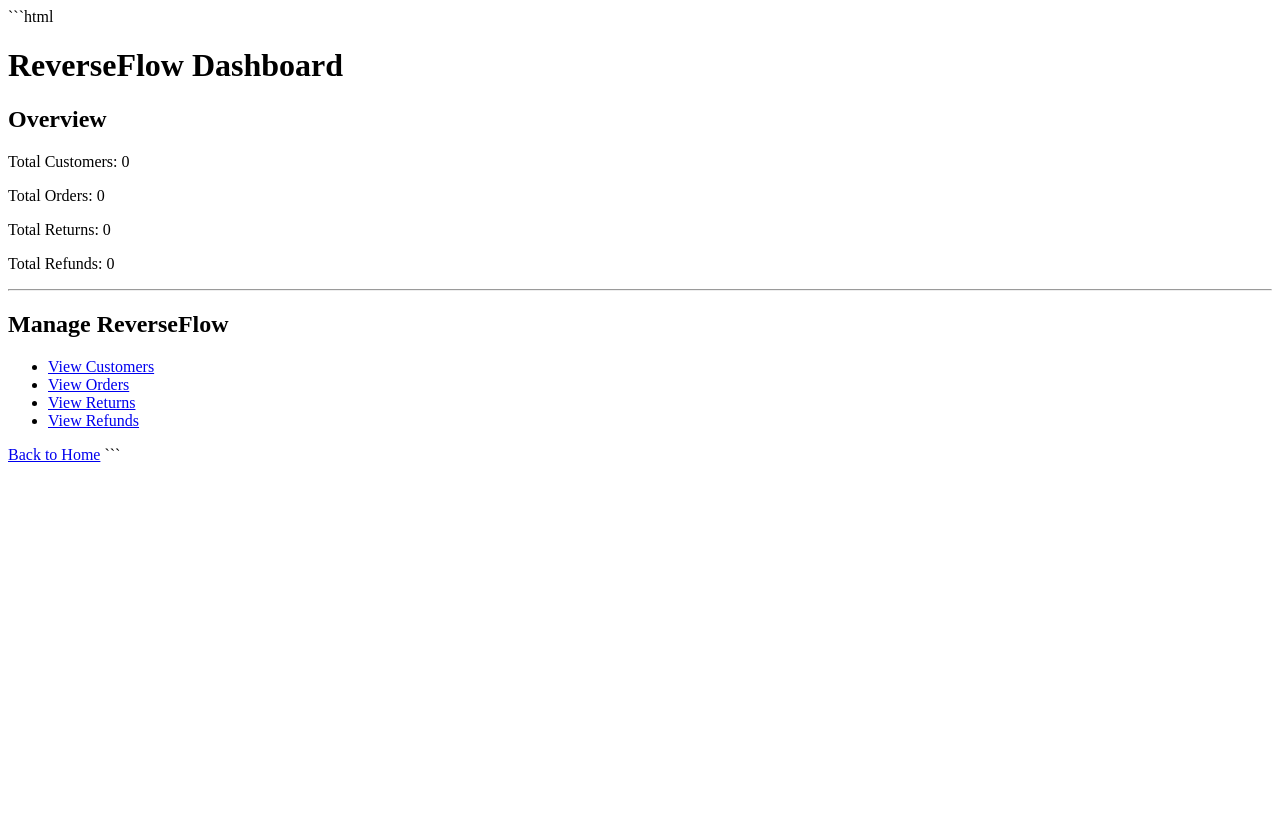
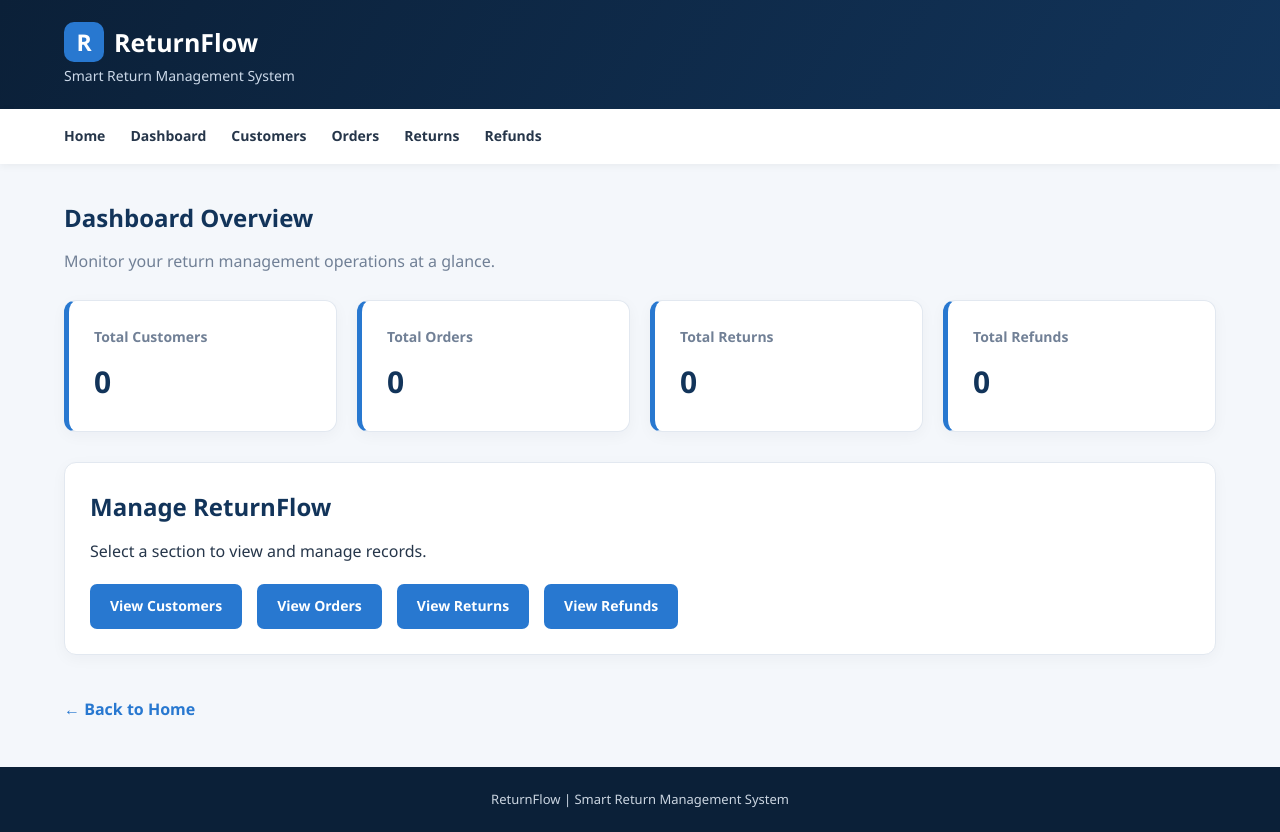
Before and after one commit to SrinidhiBejjenki/YottaFlex-Return-Management, a Django app: page /dashboard/ in a window 1280 px wide. Before the commit the page ends 462 px from the top, so only its background shows below. Run offline with Django 5.2, Linux system fonts and the light colour scheme; data that the repository does not hold is empty.

Commit message:
Add dashboard styling and update templates

````diff
--- /dev/null
+++ b/returns/static/css/style.css
@@ -0,0 +1,343 @@
+
+/* =================================
+   RETURNFLOW - PROFESSIONAL DESIGN
+================================= */
+
+:root {
+    --primary: #12345a;
+    --primary-dark: #0b2038;
+    --accent: #2878d0;
+    --background: #f4f7fb;
+    --white: #ffffff;
+    --text: #26364a;
+    --muted: #718096;
+    --border: #e2e8f0;
+    --success: #15803d;
+    --warning: #d97706;
+    --danger: #dc2626;
+}
+
+* {
+    margin: 0;
+    padding: 0;
+    box-sizing: border-box;
+}
+
+body {
+    font-family: "Segoe UI", Arial, sans-serif;
+    background: var(--background);
+    color: var(--text);
+    line-height: 1.6;
+}
+
+/* HEADER */
+
+header {
+    background: linear-gradient(120deg, var(--primary-dark), var(--primary));
+    color: var(--white);
+    padding: 22px 5%;
+}
+
+header h1 {
+    font-size: 28px;
+    font-weight: 700;
+    letter-spacing: 0.5px;
+}
+
+header p {
+    color: #cbd8e8;
+    margin-top: 3px;
+    font-size: 14px;
+}
+
+/* CUSTOM LOGO */
+
+.logo {
+    display: inline-flex;
+    align-items: center;
+    gap: 10px;
+    color: var(--white);
+    text-decoration: none;
+    font-size: 25px;
+    font-weight: 750;
+}
+
+.logo-icon {
+    width: 40px;
+    height: 40px;
+    background: var(--accent);
+    color: white;
+    display: flex;
+    align-items: center;
+    justify-content: center;
+    border-radius: 10px;
+    font-size: 23px;
+    font-weight: bold;
+}
+
+/* NAVIGATION */
+
+nav {
+    background: var(--white);
+    padding: 16px 5%;
+    display: flex;
+    flex-wrap: wrap;
+    gap: 25px;
+    box-shadow: 0 2px 8px rgba(0,0,0,0.05);
+}
+
+nav a {
+    color: var(--text);
+    text-decoration: none;
+    font-size: 14px;
+    font-weight: 600;
+}
+
+nav a:hover {
+    color: var(--accent);
+}
+
+/* MAIN CONTAINER */
+
+.container {
+    width: 90%;
+    max-width: 1250px;
+    margin: 35px auto;
+}
+
+h2 {
+    color: var(--primary);
+    font-size: 24px;
+    margin-bottom: 12px;
+}
+
+h3 {
+    color: var(--primary);
+}
+
+.container > p {
+    color: var(--muted);
+    margin-bottom: 20px;
+}
+
+/* CARDS */
+
+.card {
+    background: var(--white);
+    padding: 25px;
+    border-radius: 12px;
+    border: 1px solid var(--border);
+    box-shadow: 0 4px 15px rgba(15, 35, 60, 0.04);
+    margin-bottom: 22px;
+}
+
+/* DASHBOARD STATISTICS */
+
+.dashboard-cards {
+    display: grid;
+    grid-template-columns: repeat(4, 1fr);
+    gap: 20px;
+    margin: 25px 0;
+}
+
+.stat-card {
+    background: var(--white);
+    padding: 25px;
+    border-radius: 12px;
+    border: 1px solid var(--border);
+    border-left: 5px solid var(--accent);
+    box-shadow: 0 4px 15px rgba(15, 35, 60, 0.04);
+}
+
+.stat-card h3 {
+    color: var(--muted);
+    font-size: 14px;
+    font-weight: 600;
+}
+
+.stat-card p {
+    color: var(--primary);
+    font-size: 30px;
+    font-weight: 750;
+    margin-top: 10px;
+}
+
+/* TABLES */
+
+table {
+    width: 100%;
+    border-collapse: collapse;
+    background: var(--white);
+    margin-top: 20px;
+    border-radius: 10px;
+    overflow: hidden;
+    box-shadow: 0 3px 12px rgba(0,0,0,0.04);
+}
+
+th {
+    background: var(--primary);
+    color: var(--white);
+    padding: 15px;
+    text-align: left;
+    font-size: 13px;
+    font-weight: 600;
+}
+
+td {
+    padding: 14px 15px;
+    border-bottom: 1px solid var(--border);
+    font-size: 14px;
+}
+
+tr:hover td {
+    background: #f0f6fd;
+}
+
+tr:last-child td {
+    border-bottom: none;
+}
+
+/* BUTTONS */
+
+.btn,
+button {
+    display: inline-block;
+    background: var(--accent);
+    color: var(--white);
+    padding: 11px 20px;
+    border: none;
+    border-radius: 7px;
+    text-decoration: none;
+    font-size: 14px;
+    font-weight: 600;
+    cursor: pointer;
+    transition: 0.2s ease;
+}
+
+.btn:hover,
+button:hover {
+    background: var(--primary-dark);
+    transform: translateY(-1px);
+}
+
+/* MANAGEMENT LINKS */
+
+.management-links {
+    display: flex;
+    flex-wrap: wrap;
+    gap: 15px;
+    margin-top: 20px;
+}
+
+.management-section {
+    margin-top: 30px;
+}
+
+/* FORMS */
+
+input,
+select,
+textarea {
+    width: 100%;
+    padding: 12px;
+    border: 1px solid var(--border);
+    border-radius: 7px;
+    margin: 8px 0 15px;
+    font-family: inherit;
+    font-size: 14px;
+}
+
+input:focus,
+select:focus,
+textarea:focus {
+    outline: none;
+    border-color: var(--accent);
+}
+
+/* STATUS LABELS */
+
+.status {
+    display: inline-block;
+    padding: 5px 12px;
+    border-radius: 20px;
+    font-size: 12px;
+    font-weight: 600;
+}
+
+.status-success {
+    background: #dcfce7;
+    color: var(--success);
+}
+
+.status-pending {
+    background: #fef3c7;
+    color: var(--warning);
+}
+
+.status-danger {
+    background: #fee2e2;
+    color: var(--danger);
+}
+
+/* BACK LINK */
+
+.back-link {
+    display: inline-block;
+    margin-top: 20px;
+    color: var(--accent);
+    text-decoration: none;
+    font-weight: 600;
+}
+
+/* FOOTER */
+
+footer {
+    background: var(--primary-dark);
+    color: #cbd5e1;
+    text-align: center;
+    padding: 22px;
+    margin-top: 45px;
+    font-size: 13px;
+}
+
+/* HOME PAGE FEATURES */
+
+.features {
+    display: grid;
+    grid-template-columns: repeat(2, 1fr);
+    gap: 20px;
+    margin-top: 25px;
+}
+
+.features .card {
+    border-left: 4px solid var(--accent);
+}
+
+/* RESPONSIVE DESIGN */
+
+@media (max-width: 900px) {
+    .dashboard-cards {
+        grid-template-columns: repeat(2, 1fr);
+    }
+}
+
+@media (max-width: 600px) {
+    .container {
+        width: 94%;
+    }
+
+    .dashboard-cards,
+    .features {
+        grid-template-columns: 1fr;
+    }
+
+    nav {
+        gap: 15px;
+    }
+
+    table {
+        display: block;
+        overflow-x: auto;
+        white-space: nowrap;
+    }
+}
--- a/returns/templates/dashboard.html
+++ b/returns/templates/dashboard.html
@@ -1,33 +1,80 @@
-```html
+
+{% load static %}
 <!DOCTYPE html>
-<html>
+<html lang="en">
 <head>
-    <title>ReverseFlow Dashboard</title>
+    <meta charset="UTF-8">
+    <meta name="viewport" content="width=device-width, initial-scale=1.0">
+    <title>ReturnFlow Dashboard</title>
+    <link rel="stylesheet" href="{% static 'css/style.css' %}">
 </head>
 <body>
 
-    <h1>ReverseFlow Dashboard</h1>
+    <header>
+        <a href="/" class="logo">
+            <span class="logo-icon">R</span>
+            <span>ReturnFlow</span>
+        </a>
+        <p>Smart Return Management System</p>
+    </header>
 
-    <h2>Overview</h2>
+    <nav>
+        <a href="/">Home</a>
+        <a href="/dashboard/">Dashboard</a>
+        <a href="/customers/">Customers</a>
+        <a href="/orders/">Orders</a>
+        <a href="/returns/">Returns</a>
+        <a href="/refunds/">Refunds</a>
+    </nav>
 
-    <p>Total Customers: {{ total_customers }}</p>
-    <p>Total Orders: {{ total_orders }}</p>
-    <p>Total Returns: {{ total_returns }}</p>
-    <p>Total Refunds: {{ total_refunds }}</p>
+    <main class="container">
 
-    <hr>
+        <h2>Dashboard Overview</h2>
+        <p>Monitor your return management operations at a glance.</p>
 
-    <h2>Manage ReverseFlow</h2>
+        <section class="dashboard-cards">
 
-    <ul>
-        <li><a href="/customers/">View Customers</a></li>
-        <li><a href="/orders/">View Orders</a></li>
-        <li><a href="/returns/">View Returns</a></li>
-        <li><a href="/refunds/">View Refunds</a></li>
-    </ul>
+            <div class="stat-card">
+                <h3>Total Customers</h3>
+                <p>{{ total_customers }}</p>
+            </div>
 
-    <a href="/">Back to Home</a>
+            <div class="stat-card">
+                <h3>Total Orders</h3>
+                <p>{{ total_orders }}</p>
+            </div>
+
+            <div class="stat-card">
+                <h3>Total Returns</h3>
+                <p>{{ total_returns }}</p>
+            </div>
+
+            <div class="stat-card">
+                <h3>Total Refunds</h3>
+                <p>{{ total_refunds }}</p>
+            </div>
+
+        </section>
+
+        <section class="card management-section">
+            <h2>Manage ReturnFlow</h2>
+            <p>Select a section to view and manage records.</p>
+
+            <div class="management-links">
+                <a href="/customers/" class="btn">View Customers</a>
+                <a href="/orders/" class="btn">View Orders</a>
+                <a href="/returns/" class="btn">View Returns</a>
+                <a href="/refunds/" class="btn">View Refunds</a>
+            </div>
+        </section>
+
+        <a href="/" class="back-link">← Back to Home</a>
+
+    </main>
+
+    <footer>
+        <p>ReturnFlow | Smart Return Management System</p>
+    </footer>
 
 </body>
 </html>
-```
--- a/returns/templates/order_details.html
+++ b/returns/templates/order_details.html
@@ -1,7 +1,9 @@
+{% load static %}
 <!DOCTYPE html>
 <html>
 <head>
     <title>ReverseFlow Order Details</title>
+    <link rel="stylesheet" href="{% static 'css/style.css' %}">
 </head>
 <body>
 
--- a/returns/templates/orders.html
+++ b/returns/templates/orders.html
@@ -1,7 +1,9 @@
+{% load static %}
 <!DOCTYPE html>
 <html>
 <head>
     <title>ReverseFlow - Orders</title>
+    <link rel="stylesheet" href="{% static 'css/style.css' %}">
 </head>
 <body>
 
--- a/returns/templates/refunds.html
+++ b/returns/templates/refunds.html
@@ -1,7 +1,9 @@
+{% load static %}
 <!DOCTYPE html>
 <html>
 <head>
     <title>ReverseFlow Refunds</title>
+    <link rel="stylesheet" href="{% static 'css/style.css' %}">
 </head>
 <body>
 
--- a/returns/templates/returns.html
+++ b/returns/templates/returns.html
@@ -1,7 +1,10 @@
+
+{% load static %}
 <!DOCTYPE html>
 <html>
 <head>
     <title>ReverseFlow  Returns</title>
+    <link rel="stylesheet" href="{% static 'css/style.css' %}">
 </head>
 <body>
 
--- a/returns/urls.py
+++ b/returns/urls.py
@@ -6,6 +6,7 @@ urlpatterns = [
     path('dashboard/', views.dashboard, name='dashboard'),
     path('customers/', views.customer_list, name='customer_list'),
     path('orders/', views.order_list, name='order_list'),
+    path('orders/<str:order_id>/', views.order_detail, name='order_detail'),
     path('returns/', views.return_list, name='return_list'),
     path('refunds/', views.refund_list, name='refund_list'),
 ]
--- a/returns/views.py
+++ b/returns/views.py
@@ -18,7 +18,7 @@ def home(request):
 def customer_list(request):
     customers = Customer.objects.all()
 
-    return render(request, 'customers.html', {
+    return render(request, 'customer.html', {
         'customers': customers
     })
 
@@ -36,7 +36,7 @@ def order_list(request):
 def order_detail(request, order_id):
     order = get_object_or_404(Order, order_id=order_id)
 
-    return render(request, 'order_detail.html', {
+    return render(request, 'order_details.html', {
         'order': order
     })
 
````
Also changed, not shown: returns/templates/customer.html (+15 -8 lines), returns/templates/home.html (+57 -6 lines).
